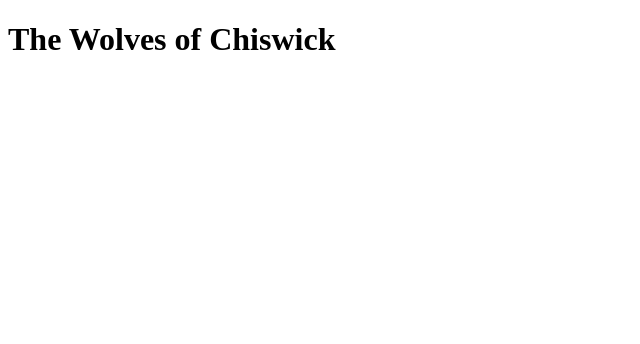
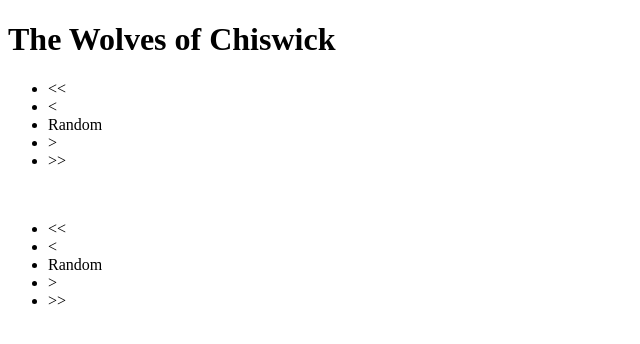
Before and after one commit to Addidy/wolves-of-chiswick-webcomic, a plain HTML site: page index.html in a window 1280 px wide. Shown: the whole page, without its empty margins (0-640 px from the left). Drawn offline with Linux system fonts and the light colour scheme.

Commit message:
Skeleton structure
added html elements that will be wired to first post, previous post,
random, next and last respectively

```diff
--- a/index.html
+++ b/index.html
@@ -3,6 +3,21 @@
 	<head>
 	</head>
 	<body>
-	<h1>The Wolves of Chiswick</h1>
+		<h1>The Wolves of Chiswick</h1>
+		<ul>
+			<li><<</li>
+			<li><</li>
+			<li>Random</li>
+			<li>></li>
+			<li>>></li>
+		</ul>
+		<img>
+		<ul>
+			<li><<</li>
+			<li><</li>
+			<li>Random</li>
+			<li>></li>
+			<li>>></li>
+		</ul>
 	</body>
 </html>
```
